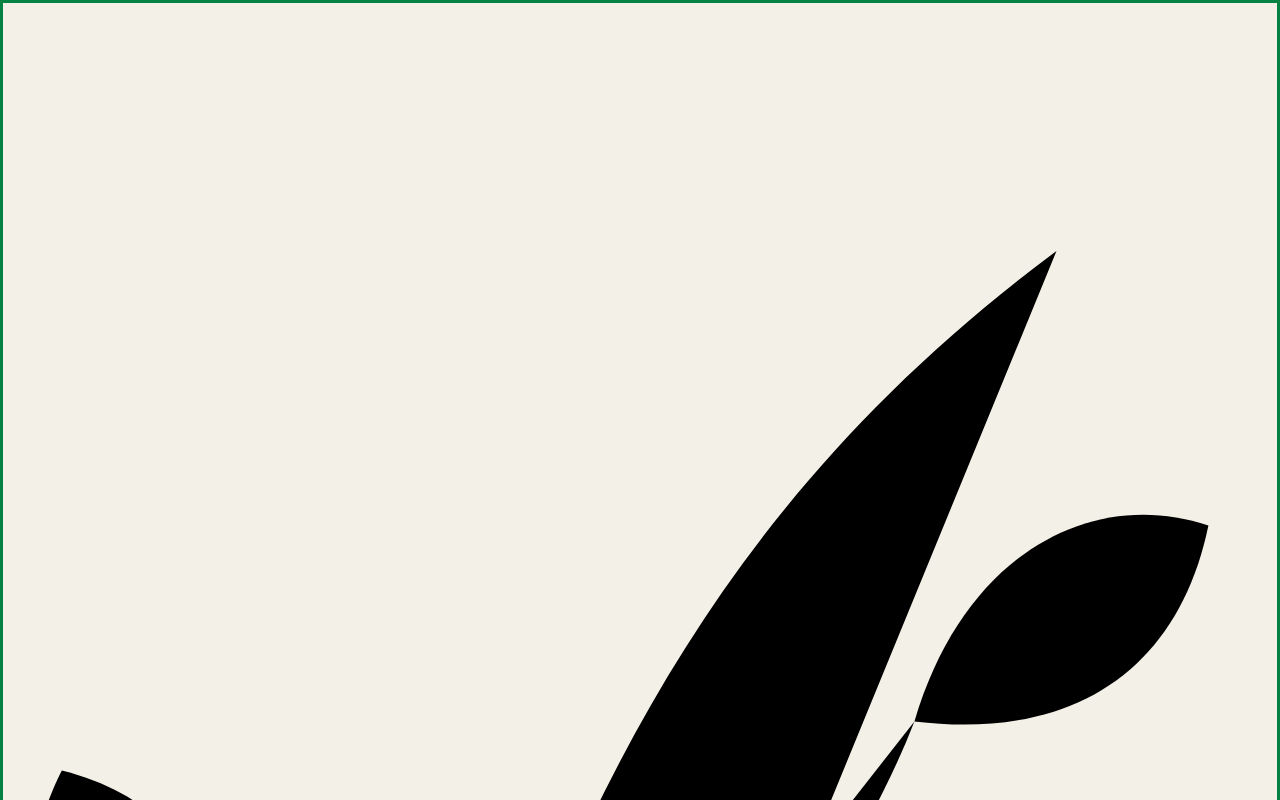
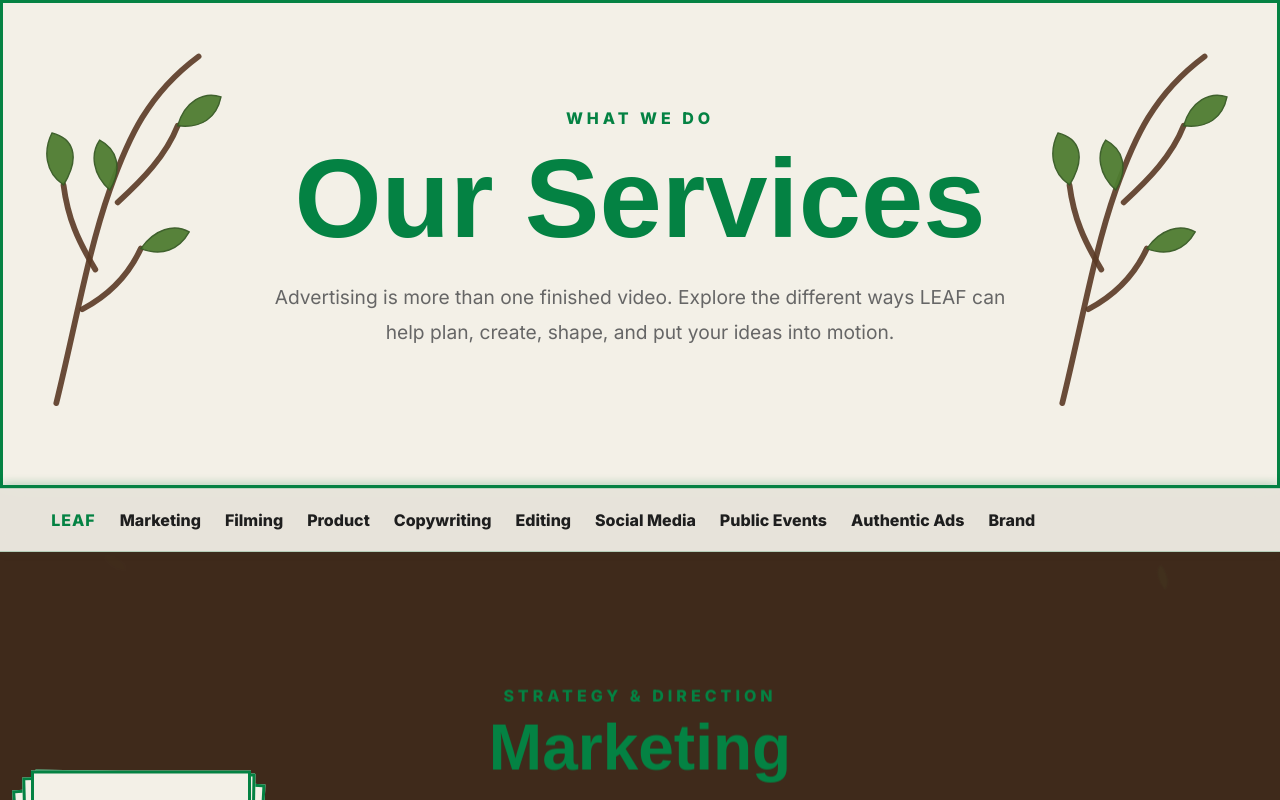
Before and after one commit to TheLeafAgency/The-LEAF-Agency, a Next.js app: page /services in a window 1280 px wide. Shown: the top 800 px of the page. Built offline with nearby package versions, Linux system fonts and the light colour scheme.

Commit message:
Add services hero botanicals and exit fades

```diff
--- a/app/globals.css
+++ b/app/globals.css
@@ -2380,3 +2380,69 @@ section { width: 100%; }
 }
 
 /* Trigger Preview branch deployment only. */
+
+
+/* Services botanical hero framing and upward exit motion. */
+.services-hero-botanical {
+  position: absolute;
+  top: 8%;
+  width: clamp(150px, 18vw, 260px);
+  height: 78%;
+  overflow: visible;
+  pointer-events: none;
+  z-index: 1;
+}
+.services-hero-botanical-left {
+  left: 1.5%;
+}
+.services-hero-botanical-right {
+  right: 1.5%;
+  transform: scaleX(-1);
+}
+.services-hero-botanical path:not(.hero-leaf) {
+  fill: none;
+  stroke: #5A3A25;
+  stroke-width: 8;
+  stroke-linecap: round;
+  stroke-linejoin: round;
+  opacity: .9;
+}
+.services-hero-botanical .hero-leaf {
+  fill: #4F7D31;
+  stroke: #365A24;
+  stroke-width: 2;
+  opacity: .95;
+}
+.services-hero-inner {
+  position: relative;
+  z-index: 2;
+}
+
+.services-tree-layer.services-leaves-fading .services-leaf-burst {
+  opacity: 1;
+  transition: opacity .42s ease;
+}
+.services-tree-layer.services-leaves-fading .services-leaf-burst span {
+  opacity: 1 !important;
+}
+
+.services-tree-layer.services-ending-reversing ~ .services-ending {
+  opacity: 0 !important;
+  visibility: visible !important;
+  transform: translateY(0) !important;
+  transition: opacity .28s ease, transform .28s ease !important;
+}
+
+@media (max-width: 700px) {
+  .services-hero-botanical {
+    width: 120px;
+    height: 62%;
+    top: 18%;
+  }
+  .services-hero-botanical-left {
+    left: -18px;
+  }
+  .services-hero-botanical-right {
+    right: -18px;
+  }
+}
```
